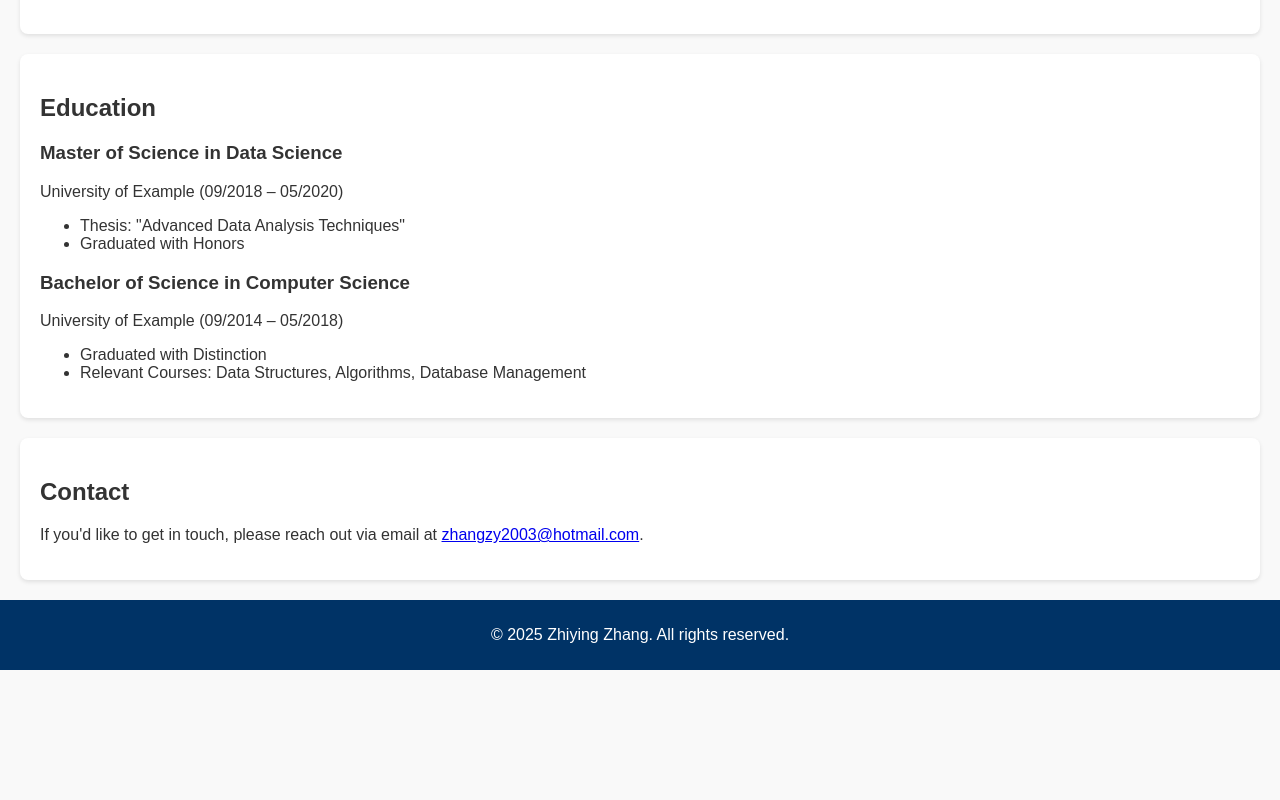
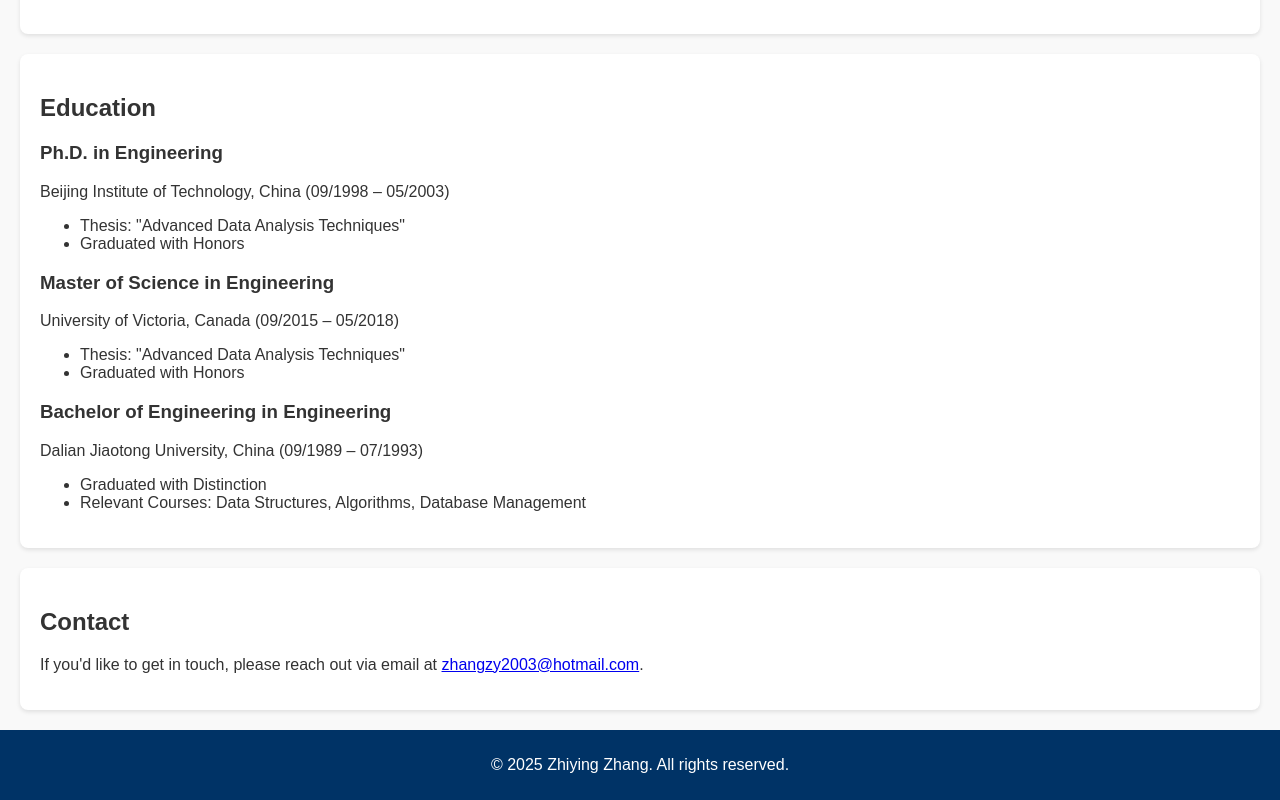
Before and after one commit to DavidZhang-2022/portfolio, a plain HTML site: page index.html in a window 1280 px wide. Shown: the part 2962-3762 px from the top of the page. Before the commit the page ends 3632 px from the top, so only its background shows below. Drawn offline with Linux system fonts and the light colour scheme; files that its build step writes are made by us from their sources; files whose address does not match are found by name.

Commit message:
Update index.html

```diff
--- a/index.html
+++ b/index.html
@@ -158,14 +158,20 @@
 
     <section id="education">
         <h2>Education</h2>
-        <h3>Master of Science in Data Science</h3>
-        <p>University of Example (09/2018 – 05/2020)</p>
+        <h3>Ph.D. in Engineering</h3>
+        <p>Beijing Institute of Technology, China (09/1998 – 05/2003)</p>
         <ul>
             <li>Thesis: "Advanced Data Analysis Techniques"</li>
             <li>Graduated with Honors</li>
         </ul>
-        <h3>Bachelor of Science in Computer Science</h3>
-        <p>University of Example (09/2014 – 05/2018)</p>
+        <h3>Master of Science in Engineering</h3>
+        <p>University of Victoria, Canada (09/2015 – 05/2018)</p>
+        <ul>
+            <li>Thesis: "Advanced Data Analysis Techniques"</li>
+            <li>Graduated with Honors</li>
+        </ul>
+        <h3>Bachelor of Engineering in Engineering</h3>
+        <p>Dalian Jiaotong University, China (09/1989 – 07/1993)</p>
         <ul>
             <li>Graduated with Distinction</li>
             <li>Relevant Courses: Data Structures, Algorithms, Database Management</li>
```
